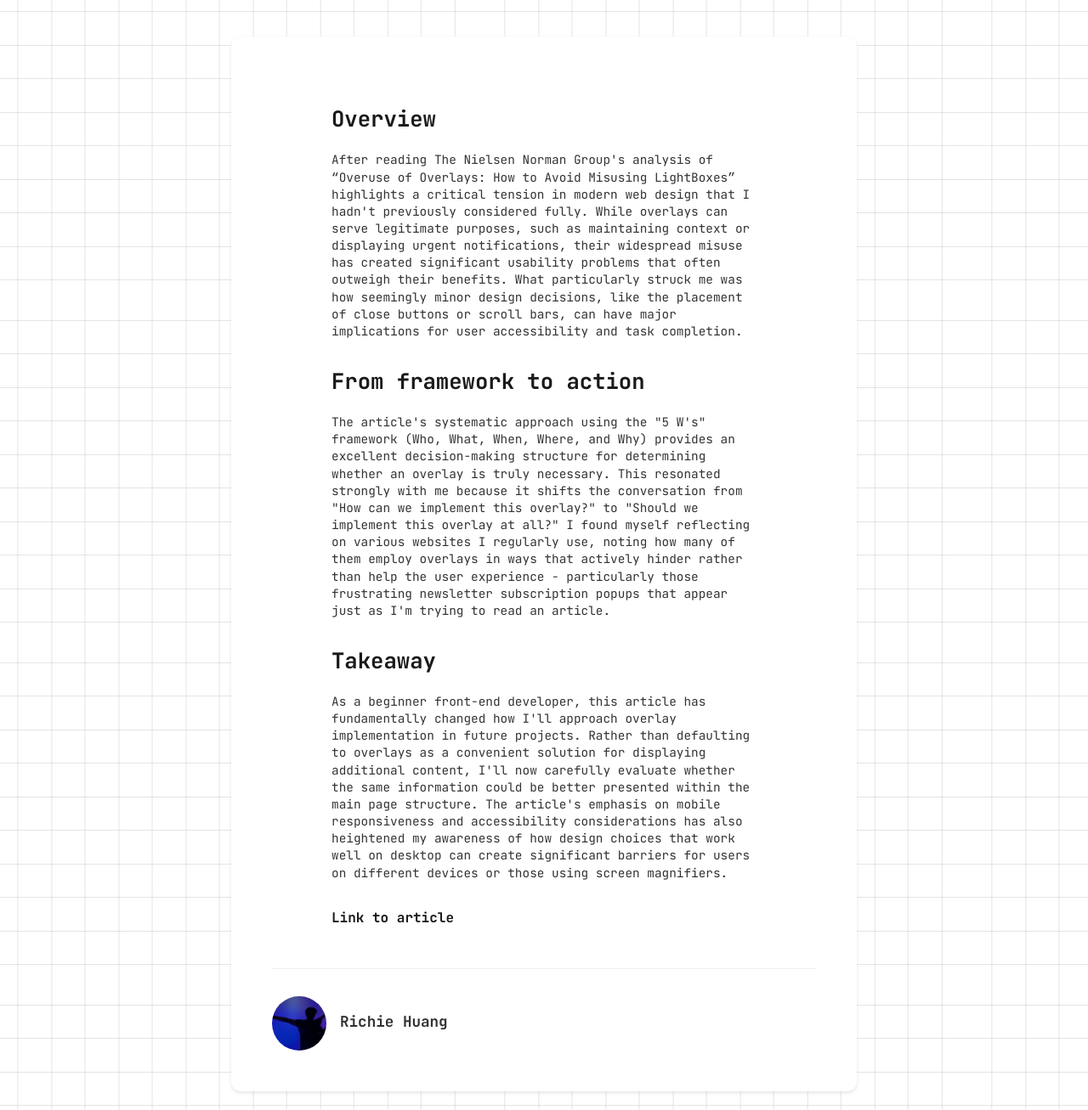
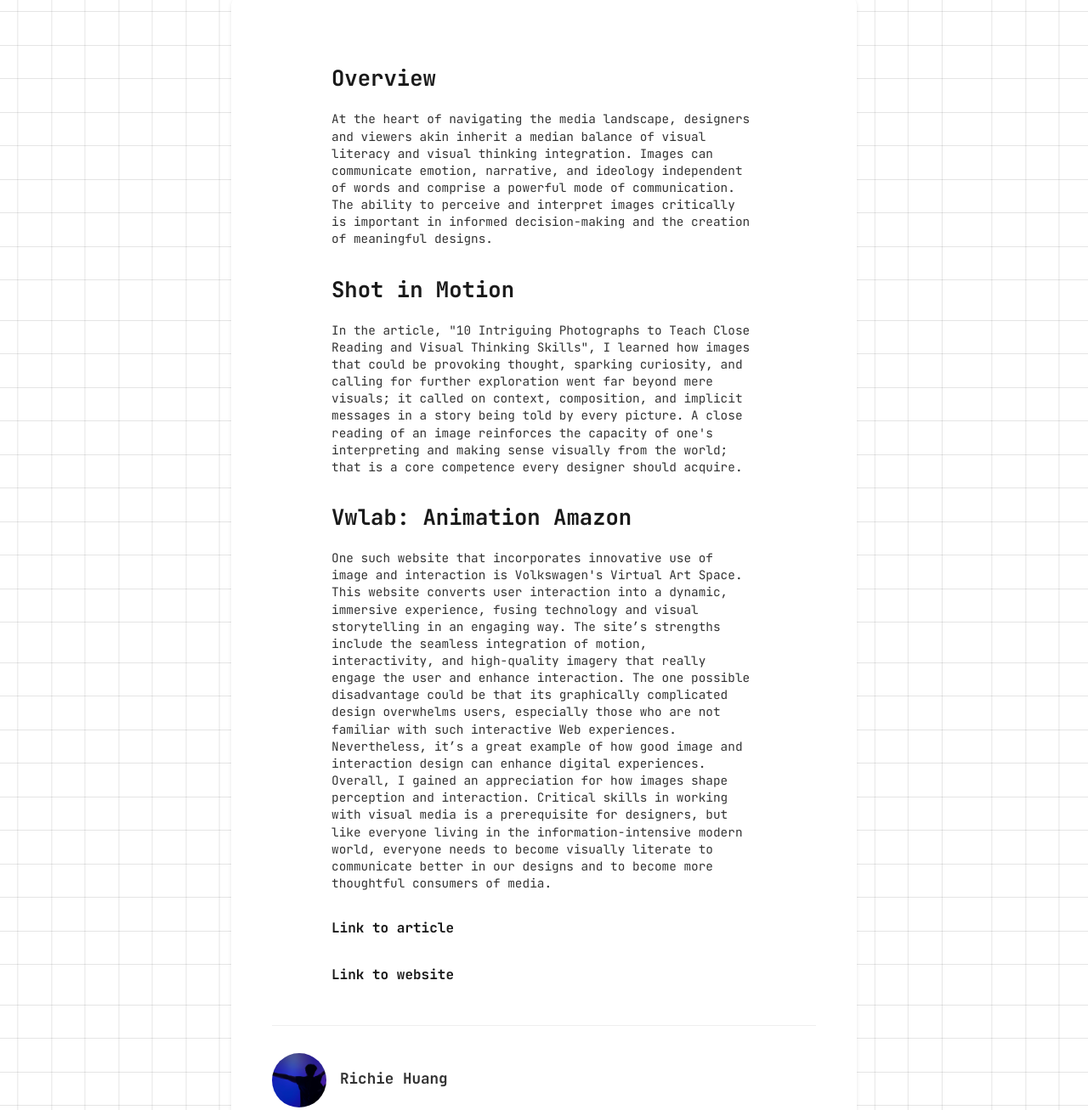
Before and after one commit to rhuang32/des157a, a plain HTML site: page journal/index.html in a window 1280 px wide. Shown: the part 840-2147 px from the top of the page at 85% size. Drawn offline with nearby package versions, Linux system fonts and the light colour scheme; a web font is replaced by a local one.

Commit message:
initial origin

```diff
--- a/journal/index.html
+++ b/journal/index.html
@@ -22,6 +22,59 @@
             </ul>
         </section>
     </header>
+
+    <div class="container">
+        <article class="post">
+            <header class="post-header">
+                <h1 class="post-title">Visual Thinking Strategies Research</h1>
+                <div class="post-meta">
+                    Published on February 10, 2025 • 4 min read
+                </div>
+            </header>
+
+            <img
+                src="../journal/images/learningpost3.png"
+                alt="lj3image"
+                class="featured-image"
+            >
+
+            <div class="post-content">
+
+                <h2>Overview</h2>
+                <p>
+                    At the heart of navigating the media landscape, designers and viewers akin inherit a median balance of visual literacy and visual thinking integration. Images can communicate emotion, narrative, and ideology independent of words and comprise a powerful mode of communication. The ability to perceive and interpret images critically is important in informed decision-making and the creation of meaningful designs.
+
+
+                </p>
+                <h2> Shot in Motion</h2>
+                <p>
+                    In the article, "10 Intriguing Photographs to Teach Close Reading and Visual Thinking Skills", I learned how images that could be provoking thought, sparking curiosity, and calling for further exploration went far beyond mere visuals; it called on context, composition, and implicit messages in a story being told by every picture. A close reading of an image reinforces the capacity of one's interpreting and making sense visually from the world; that is a core competence every designer should acquire.
+                </p>
+                <h2>Vwlab: Animation Amazon</h2>
+                <p>
+                    One such website that incorporates innovative use of image and interaction is Volkswagen's Virtual Art Space. This website converts user interaction into a dynamic, immersive experience, fusing technology and visual storytelling in an engaging way. The site’s strengths include the seamless integration of motion, interactivity, and high-quality imagery that really engage the user and enhance interaction. The one possible disadvantage could be that its graphically complicated design overwhelms users, especially those who are not familiar with such interactive Web experiences. Nevertheless, it’s a great example of how good image and interaction design can enhance digital experiences. Overall, I gained an appreciation for how images shape perception and interaction. Critical skills in working with visual media is a prerequisite for designers, but like everyone living in the information-intensive modern world, everyone needs to become visually literate to communicate better in our designs and to become more thoughtful consumers of media.
+                </p>
+
+                <div class="post-link">
+                    <a href="https://archive.nytimes.com/learning.blogs.nytimes.com/2015/02/27/10-intriguing-photographs-to-teach-close-reading-and-visual-thinking-skills/">Link to article</a>
+                </div>
+                <div class="post-link">
+                    <a href="https://vwlab.io/pages/showcase">Link to website</a>
+                </div>
+
+                <div class="author-section">
+                    <img
+                        src="../journal/images/me.png"
+                        alt="Author profile picture"
+                        class="author-image"
+                    >
+                    <div class="author-info">
+                        <h3>Richie Huang</h3>
+                    </div>
+                </div>
+            </div>
+        </article>
+    </div>
 
     <div class="container">
         <article class="post">
```
Also changed, not shown: journal/images/learningpost3.png (added).
